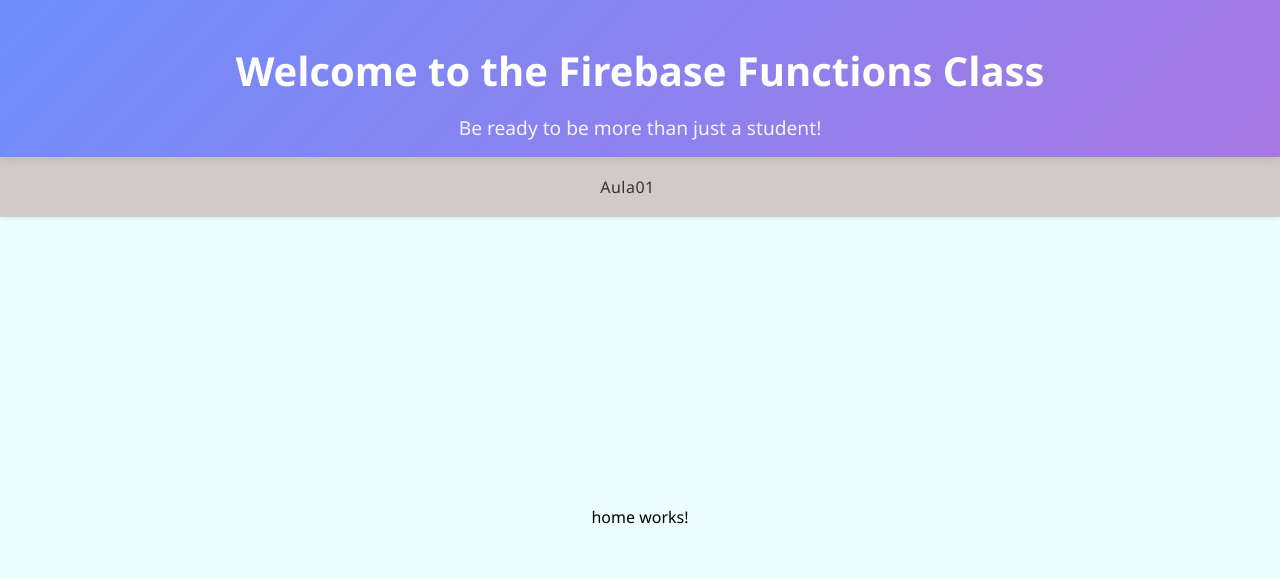
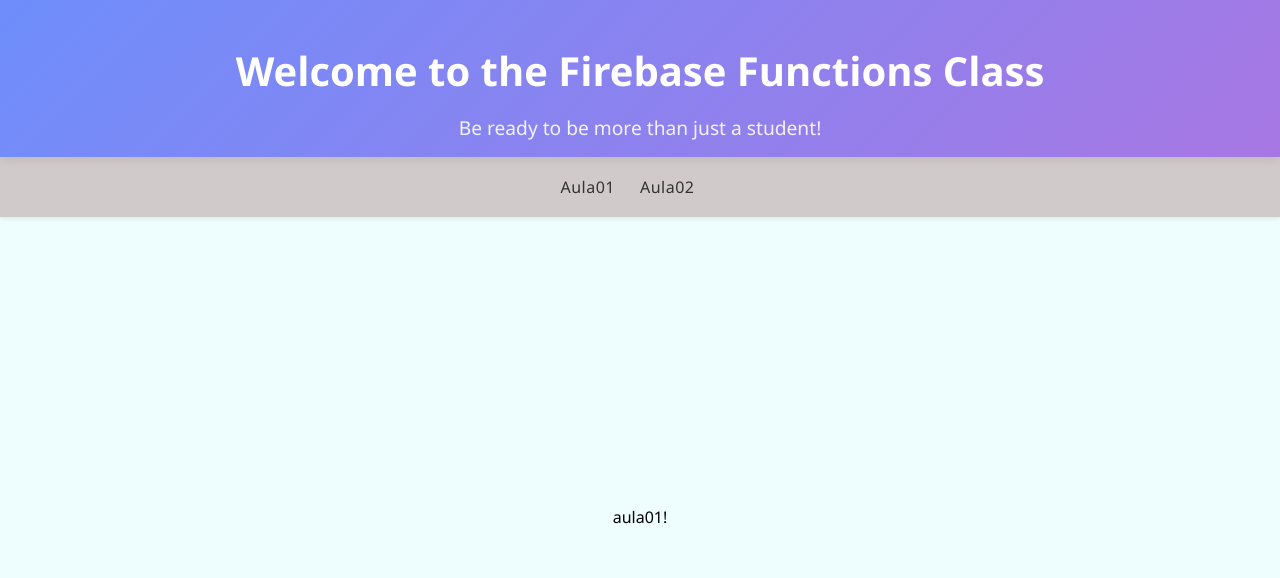
Before and after one commit to Riguigo/uc00245-algoritmia, an Angular app in the folder 00245/: page /aula01 in a window 1280 px wide. Shown: the top 578 px of the page. Built offline with nearby package versions, Linux system fonts and the light colour scheme.

Commit message:
inicio da aula02

```diff
--- a/00245/src/app/components/header/header.html
+++ b/00245/src/app/components/header/header.html
@@ -8,8 +8,8 @@
   </div>
   <div class="nav-content">
     <!-- Link à esquerda -->
-    <a routerLink="aula01" class="logo-link">Aula01</a>
-<!--     <a class="logo-link">Welcome</a> -->
+    <a routerLink="/aula01" class="logo-link">Aula01</a>
+    <a routerLink="/aula02" class="logo-link">Aula02</a>
 
     <!-- Espaço para outros elementos à direita se necessário -->
     <div class="spacer"></div>
--- a/00245/src/app/pages/aula01/aula01.html
+++ b/00245/src/app/pages/aula01/aula01.html
@@ -1 +1 @@
-<p>home works!</p>
+<p>aula01!</p>
--- a/00245/src/app/pages/aula01/aula01.ts
+++ b/00245/src/app/pages/aula01/aula01.ts
@@ -7,7 +7,8 @@
   templateUrl: './aula01.html',
   styleUrl: './aula01.css',
 })
-export class Home implements OnInit {
+
+export class Aula01 implements OnInit {
   varriavelGlobal: string = ''; // Variavél inicializada mas vazia
   varriavelGlobal2!: string; // Variavél não inicializada
   varriavelGlobal3?: string; // Variavél não inicializada
--- /dev/null
+++ b/00245/src/app/pages/aula02/aula02.html
@@ -0,0 +1 @@
+<p>aula02!</p>
```
Also changed, not shown: 00245/src/app/app.routes.ts (+6 -4 lines), 00245/src/app/pages/aula02/aula02.ts (added, +11 -0 lines), 00245/src/app/pages/aula02/aula02.css (added).
